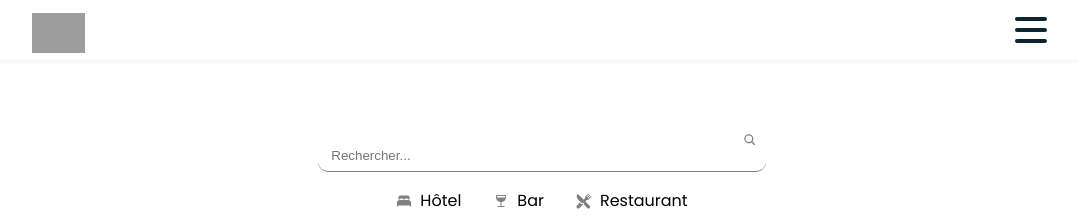
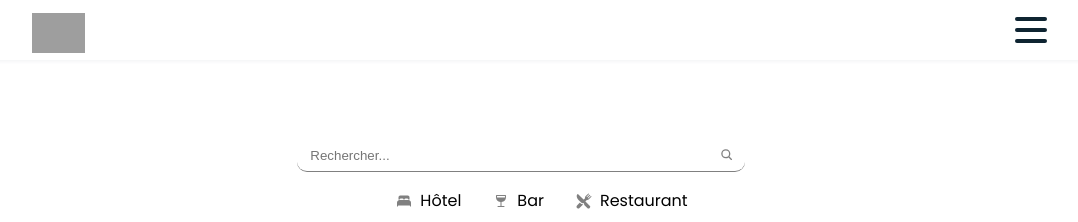
Before and after one commit to melodiesc/Local-Advisor-Client, a React (Vite) app: page / in a window 1280 px wide. Shown: the top 222 px of the page, without its empty margins (98-1176 px from the left). Built offline with nearby package versions, Linux system fonts and the light colour scheme; grey boxes are pictures that could not be loaded.

Commit message:
modif loupe search + info: les deux commits precedents etaient en pair prog John LP et Flo Lnt

```diff
--- a/src/Component/SearchBar/SearchBar.css
+++ b/src/Component/SearchBar/SearchBar.css
@@ -2,11 +2,10 @@
   height: 4vh;
   width: 4vh;
   background-color: transparent;
-  position: absolute;
-  right: 32.5%;
+  position: relative;
+  right: 3.5%;
   border: none;
-  top: 17.7%;
-  transform: translateY(-50%);
+
 }
 
 .loupe{
```
